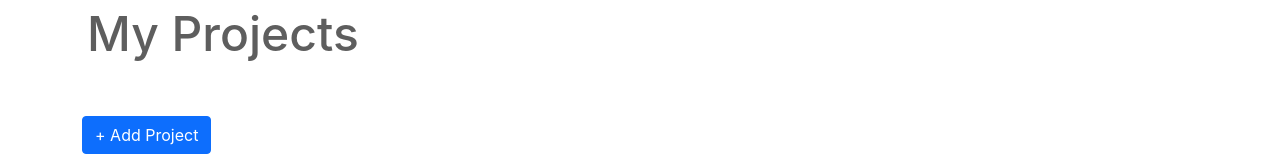
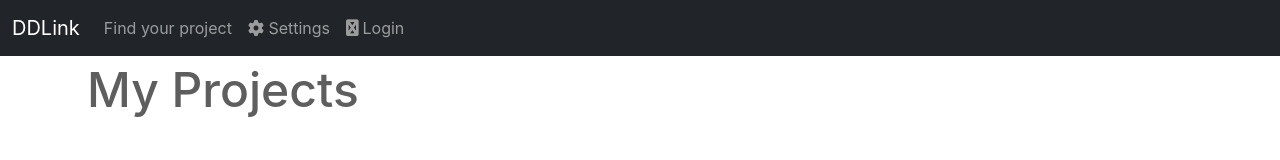
Before and after one commit to girlatomic/ddlink-app, a React (Create React App) app in the folder client/: page /projectstable in a window 1280 px wide. Shown: the top 160 px of the page. Built offline with nearby package versions, Linux system fonts and the light colour scheme; no server answers.

Commit message:
adds NavBar

```diff
--- a/client/src/App.js
+++ b/client/src/App.js
@@ -9,11 +9,13 @@ import SettingsPage from './pages/SettingsPage';
 import NewEditUserForm from './pages/NewEditUserForm';
 import Login from './pages/Login';
 import ProjectsTable from './pages/ProjectsTable';
+import Navbar from "./components/NavBar";
 
 
 function App() {
   return (
     <div>
+      <Navbar />
       <Routes>
          <Route path="/mainpage" element={<MainPage />} />
          <Route path="/chatpage" element={<ChatPage />} />
--- /dev/null
+++ b/client/src/components/NavBar.js
@@ -0,0 +1,31 @@
+import React from 'react';
+import { Link } from 'react-router-dom';
+
+export default function NavBar() {
+  return (
+    <div>
+        <nav className="navbar navbar-expand-lg navbar-dark bg-dark">
+        <div className="container-fluid">
+            <a className="navbar-brand" href="#">DDLink</a>
+            <button className="navbar-toggler" type="button" data-bs-toggle="collapse" data-bs-target="#navbarNav" aria-controls="navbarNav" aria-expanded="false" aria-label="Toggle navigation">
+            <span className="navbar-toggler-icon"></span>
+            </button>
+            <div className="collapse navbar-collapse" id="navbarNav">
+            <ul className="navbar-nav">
+                <li className="nav-item">
+                <Link to="/mainpage" className="nav-link" aria-current="page">Find your project</Link>
+                </li>
+                <li className="nav-item">
+                <Link to="/settingspage" className="nav-link"><i className="fa-solid fa-gear"></i> Settings </Link>
+                </li>
+                <li className="d-flex">
+                <Link to="/login" className="nav-link"><i className="fab fa-solid fa-circle-user"></i> Login </Link>
+                </li>
+            </ul>
+            </div>
+        </div>
+        </nav>
+    </div>
+
+  )
+}
```
